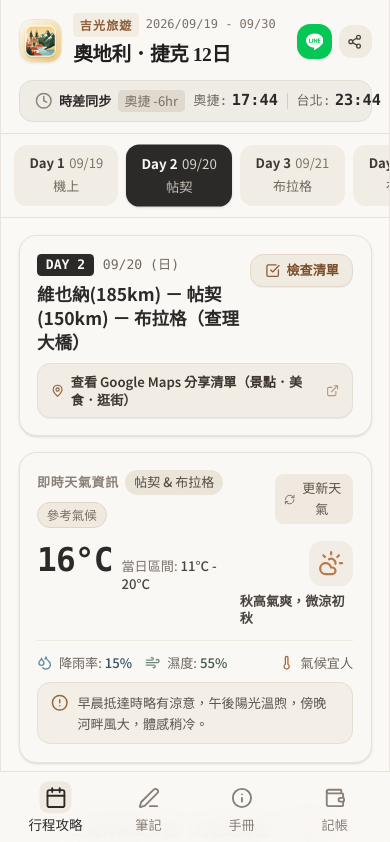
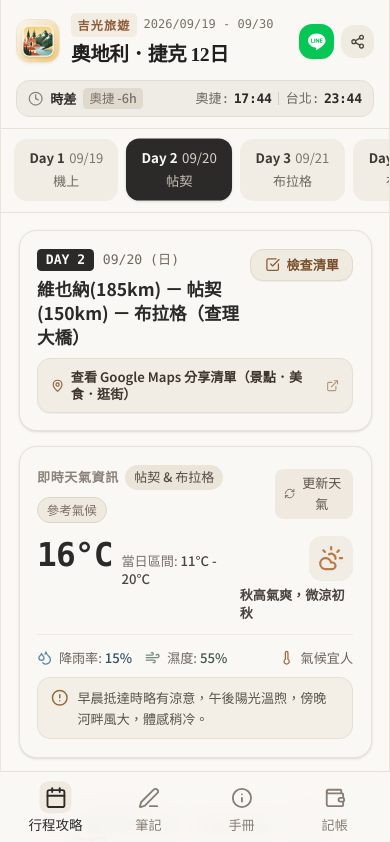
Before and after one commit to Amberwu777/2026Travel, a React (Vite) app: page / in a window 390 px wide. Shown: the top 842 px of the page. Built offline with nearby package versions, Linux system fonts and the light colour scheme; no server answers; a web font is replaced by a local one.

Commit message:
style: improve UI layout for dual clock widget
Adjust padding, spacing, and text sizes in the DualClock component and main container to improve visual density and cross-device responsiveness.

```diff
--- a/src/App.tsx
+++ b/src/App.tsx
@@ -117,10 +117,10 @@ export default function App() {
   return (
     <div className="min-h-screen bg-[#F5F3EF] text-[#2C2A29] flex flex-col items-center">
       {/* Mobile-First Frame Container (Max Width centered for tablet/desktop) */}
-      <div className="w-full max-w-md min-h-screen bg-[#FAF9F6] shadow-xl flex flex-col relative border-x border-[#EAE4DC]">
+      <div className="w-full max-w-md min-h-screen bg-[#FAF9F6] shadow-xl flex flex-col relative border-x border-[#EAE4DC] overflow-x-hidden">
 
         {/* Sticky App Header */}
-        <header id="main-header" className="sticky top-0 z-40 bg-[#FAF8F5]/95 backdrop-blur-md border-b border-[#E8E2D6] px-4 pt-3 pb-2.5">
+        <header id="main-header" className="sticky top-0 z-40 bg-[#FAF8F5]/95 backdrop-blur-md border-b border-[#E8E2D6] px-3.5 sm:px-4 pt-3 pb-2.5 w-full">
           <div className="flex items-center justify-between">
             <div className="flex items-center gap-2.5">
               <img
--- a/src/components/DualClock.tsx
+++ b/src/components/DualClock.tsx
@@ -26,22 +26,27 @@ export const DualClock: React.FC = () => {
   }).format(time);
 
   return (
-    <div id="dual-clock-widget" className="bg-[#EFECE6] border border-[#E3DED5] rounded-xl px-3.5 py-2 flex items-center justify-between text-xs text-[#524E48] gap-2">
+    <div
+      id="dual-clock-widget"
+      className="bg-[#EFECE6] border border-[#E3DED5] rounded-xl px-2.5 py-1.5 sm:px-3 sm:py-2 flex items-center justify-between text-xs text-[#524E48] gap-1.5 sm:gap-2 w-full max-w-full box-border"
+    >
       <div className="flex items-center gap-1.5 shrink-0">
-        <Clock className="w-4 h-4 text-[#8C827A] shrink-0" />
-        <span className="font-semibold text-[#2C2A29] whitespace-nowrap text-xs">時差同步</span>
-        <span className="text-[11px] text-[#78716A] bg-[#DFD9CE] px-1.5 py-0.5 rounded whitespace-nowrap">奧捷 -6hr</span>
+        <Clock className="w-3.5 h-3.5 text-[#8C827A] shrink-0" />
+        <span className="font-semibold text-[#2C2A29] whitespace-nowrap text-xs">時差</span>
+        <span className="text-[10.5px] text-[#78716A] bg-[#DFD9CE] px-1.5 py-0.5 rounded whitespace-nowrap font-medium">
+          奧捷 -6h
+        </span>
       </div>
 
-      <div className="flex items-center gap-2 sm:gap-3 font-mono shrink-0">
+      <div className="flex items-center gap-1.5 sm:gap-2.5 font-mono shrink-0 ml-auto">
         <div className="flex items-center gap-1">
-          <span className="text-xs text-[#6E675F] whitespace-nowrap">奧捷:</span>
-          <span className="font-bold text-[#2C2A29] text-sm">{centralEuropeTime}</span>
+          <span className="text-[11px] sm:text-xs text-[#6E675F] whitespace-nowrap">奧捷:</span>
+          <span className="font-bold text-[#2C2A29] text-xs sm:text-sm tracking-tight">{centralEuropeTime}</span>
         </div>
-        <div className="w-[1px] h-3.5 bg-[#D4CDC3]"></div>
+        <div className="w-[1px] h-3 bg-[#D4CDC3] shrink-0"></div>
         <div className="flex items-center gap-1">
-          <span className="text-xs text-[#6E675F] whitespace-nowrap">台北:</span>
-          <span className="font-bold text-[#2C2A29] text-sm">{taipeiTime}</span>
+          <span className="text-[11px] sm:text-xs text-[#6E675F] whitespace-nowrap">台北:</span>
+          <span className="font-bold text-[#2C2A29] text-xs sm:text-sm tracking-tight">{taipeiTime}</span>
         </div>
       </div>
     </div>
```
